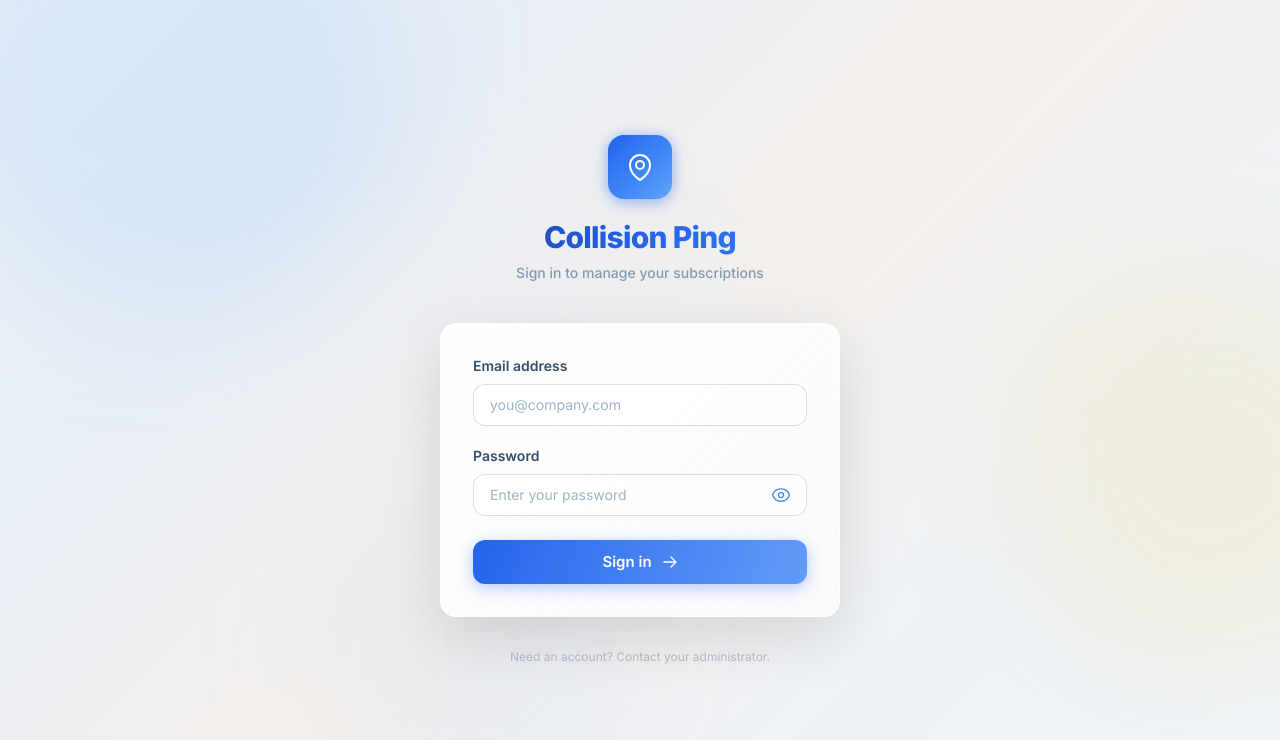
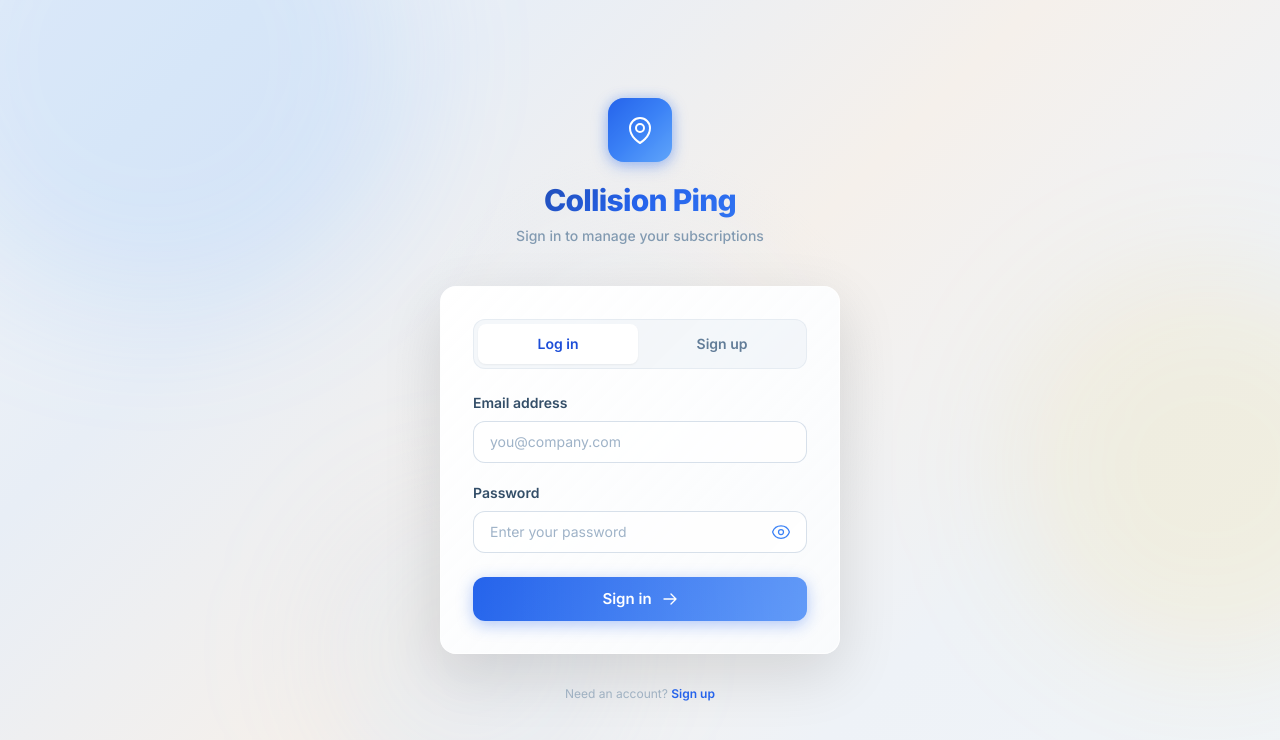
Before and after one commit to getconversationalai/collision-response, a Next.js app: page /login in a window 1280 px wide. Shown: the top 740 px of the page. Built offline with nearby package versions, Linux system fonts and the light colour scheme.

Commit message:
feat(signup): rename /apply -> /signup, add Log in/Sign up tabs, backward-compat redirect

```diff
--- a/src/app/apply/page.tsx
+++ b/src/app/apply/page.tsx
@@ -1,54 +1,19 @@
-import { getPublicMunicipalities } from '@/lib/actions/application-actions'
-import ApplicationForm from '@/components/apply/ApplicationForm'
+import { redirect } from 'next/navigation'
 
 export const dynamic = 'force-dynamic'
 
-export const metadata = {
-  title: 'Apply — Collision Ping',
-  description: 'Apply to receive real-time MVA alerts for your collision center.',
-}
-
-export default async function ApplyPage({
+// Backward-compat: the public signup form moved from /apply to /signup.
+// Preserve any pre-fill query params on the redirect.
+export default async function ApplyRedirect({
   searchParams,
 }: {
-  searchParams: Promise<{ email?: string; name?: string; company?: string }>
+  searchParams: Promise<Record<string, string | string[] | undefined>>
 }) {
-  const [municipalities, params] = await Promise.all([
-    getPublicMunicipalities(),
-    searchParams,
-  ])
-
-  return (
-    <div className="min-h-screen relative overflow-hidden">
-      <div className="fixed inset-0 -z-10 overflow-hidden pointer-events-none">
-        <div className="bg-orb bg-orb-1" />
-        <div className="bg-orb bg-orb-2" />
-        <div className="bg-orb bg-orb-3" />
-      </div>
-
-      <main className="max-w-2xl mx-auto px-4 sm:px-6 py-10 sm:py-16">
-        {/* Brand */}
-        <div className="text-center mb-10 animate-scale-in">
-          <div className="inline-flex items-center justify-center w-14 h-14 rounded-2xl mb-4 relative">
-            <div className="absolute inset-0 rounded-2xl bg-gradient-to-br from-brand-600 via-brand-500 to-brand-400 shadow-btn-glow" />
-            <svg className="w-7 h-7 text-white relative z-10" fill="none" viewBox="0 0 24 24" strokeWidth={1.5} stroke="currentColor">
-              <path strokeLinecap="round" strokeLinejoin="round" d="M15 10.5a3 3 0 1 1-6 0 3 3 0 0 1 6 0Z" />
-              <path strokeLinecap="round" strokeLinejoin="round" d="M19.5 10.5c0 7.142-7.5 11.25-7.5 11.25S4.5 17.642 4.5 10.5a7.5 7.5 0 1 1 15 0Z" />
-            </svg>
-          </div>
-          <h1 className="text-3xl font-extrabold gradient-text tracking-tight">Apply for Collision Ping</h1>
-          <p className="text-sm text-navy-400 mt-2 font-medium max-w-md mx-auto">
-            Real-time MVA alerts for your collision center. Tell us about your company and choose your coverage areas — an admin will review and get you set up.
-          </p>
-        </div>
-
-        <ApplicationForm
-          municipalities={municipalities}
-          initialEmail={params.email ?? ''}
-          initialContactName={params.name ?? ''}
-          initialCompanyName={params.company ?? ''}
-        />
-      </main>
-    </div>
-  )
+  const params = await searchParams
+  const qs = new URLSearchParams()
+  for (const [key, value] of Object.entries(params)) {
+    if (typeof value === 'string') qs.set(key, value)
+  }
+  const query = qs.toString()
+  redirect(query ? `/signup?${query}` : '/signup')
 }
--- a/src/app/login/page.tsx
+++ b/src/app/login/page.tsx
@@ -1,8 +1,10 @@
 'use client'
 
 import { useState } from 'react'
+import Link from 'next/link'
 import { useRouter } from 'next/navigation'
 import { createClient } from '@/lib/supabase/client'
+import AuthTabs from '@/components/AuthTabs'
 
 export default function LoginPage() {
   const [email, setEmail] = useState('')
@@ -60,6 +62,8 @@ export default function LoginPage() {
 
         {/* Login card */}
         <div className="glass-card-rich rounded-2xl p-8 space-y-6">
+          <AuthTabs active="login" />
+
           {error && (
             <div className="animate-fade-in-down flex items-start gap-3 bg-gradient-to-r from-red-50 to-red-50/50 border border-red-200/60 text-red-700 text-sm rounded-xl px-4 py-3.5">
               <div className="flex items-center justify-center w-5 h-5 rounded-full bg-red-100 shrink-0 mt-0.5">
@@ -148,8 +152,11 @@ export default function LoginPage() {
           </form>
         </div>
 
-        <p className="text-center text-xs text-navy-400/60 mt-8 animate-fade-in" style={{ animationDelay: '0.5s', animationFillMode: 'both' }}>
-          Need an account? Contact your administrator.
+        <p className="text-center text-xs text-navy-400/70 mt-8 animate-fade-in" style={{ animationDelay: '0.5s', animationFillMode: 'both' }}>
+          Need an account?{' '}
+          <Link href="/signup" className="text-brand-600 font-semibold hover:text-brand-700 transition-colors">
+            Sign up
+          </Link>
         </p>
       </div>
     </div>
--- /dev/null
+++ b/src/app/signup/page.tsx
@@ -0,0 +1,60 @@
+import { getPublicMunicipalities } from '@/lib/actions/application-actions'
+import ApplicationForm from '@/components/signup/ApplicationForm'
+import AuthTabs from '@/components/AuthTabs'
+
+export const dynamic = 'force-dynamic'
+
+export const metadata = {
+  title: 'Sign up — Collision Ping',
+  description: 'Sign up to receive real-time MVA alerts for your collision center.',
+}
+
+export default async function SignupPage({
+  searchParams,
+}: {
+  searchParams: Promise<{ email?: string; name?: string; company?: string }>
+}) {
+  const [municipalities, params] = await Promise.all([
+    getPublicMunicipalities(),
+    searchParams,
+  ])
+
+  return (
+    <div className="min-h-screen relative overflow-hidden">
+      <div className="fixed inset-0 -z-10 overflow-hidden pointer-events-none">
+        <div className="bg-orb bg-orb-1" />
+        <div className="bg-orb bg-orb-2" />
+        <div className="bg-orb bg-orb-3" />
+      </div>
+
+      <main className="max-w-2xl mx-auto px-4 sm:px-6 py-10 sm:py-16">
+        {/* Brand */}
+        <div className="text-center mb-7 animate-scale-in">
+          <div className="inline-flex items-center justify-center w-14 h-14 rounded-2xl mb-4 relative">
+            <div className="absolute inset-0 rounded-2xl bg-gradient-to-br from-brand-600 via-brand-500 to-brand-400 shadow-btn-glow" />
+            <svg className="w-7 h-7 text-white relative z-10" fill="none" viewBox="0 0 24 24" strokeWidth={1.5} stroke="currentColor">
+              <path strokeLinecap="round" strokeLinejoin="round" d="M15 10.5a3 3 0 1 1-6 0 3 3 0 0 1 6 0Z" />
+              <path strokeLinecap="round" strokeLinejoin="round" d="M19.5 10.5c0 7.142-7.5 11.25-7.5 11.25S4.5 17.642 4.5 10.5a7.5 7.5 0 1 1 15 0Z" />
+            </svg>
+          </div>
+          <h1 className="text-3xl font-extrabold gradient-text tracking-tight">Sign up for Collision Ping</h1>
+          <p className="text-sm text-navy-400 mt-2 font-medium max-w-md mx-auto">
+            Real-time MVA alerts for your collision center. Tell us about your company and choose your coverage areas — an admin will review and get you set up.
+          </p>
+        </div>
+
+        {/* Auth tabs */}
+        <div className="max-w-[300px] mx-auto mb-8 animate-fade-in-up" style={{ animationFillMode: 'both' }}>
+          <AuthTabs active="signup" />
+        </div>
+
+        <ApplicationForm
+          municipalities={municipalities}
+          initialEmail={params.email ?? ''}
+          initialContactName={params.name ?? ''}
+          initialCompanyName={params.company ?? ''}
+        />
+      </main>
+    </div>
+  )
+}
--- a/src/app/apply/success/page.tsx
+++ b/src/app/signup/success/page.tsx
@@ -1,4 +1,4 @@
-import ApplicationSuccess from '@/components/apply/ApplicationSuccess'
+import ApplicationSuccess from '@/components/signup/ApplicationSuccess'
 
 export const metadata = {
   title: 'Application received — Collision Ping',
--- /dev/null
+++ b/src/components/AuthTabs.tsx
@@ -0,0 +1,25 @@
+import Link from 'next/link'
+
+/**
+ * Log in / Sign up tab switcher shared by the login and signup pages.
+ * The active tab is a static pill; the other is a link to its route.
+ */
+export default function AuthTabs({ active }: { active: 'login' | 'signup' }) {
+  const base = 'flex-1 text-center py-2.5 rounded-lg text-sm font-semibold transition-all duration-200'
+  const activeCls = 'bg-white text-brand-700 shadow-sm'
+  const inactiveCls = 'text-navy-500 hover:text-navy-800'
+  return (
+    <div className="flex gap-1 p-1 bg-navy-50/70 rounded-xl border border-navy-100/50">
+      {active === 'login' ? (
+        <span className={`${base} ${activeCls}`}>Log in</span>
+      ) : (
+        <Link href="/login" className={`${base} ${inactiveCls}`}>Log in</Link>
+      )}
+      {active === 'signup' ? (
+        <span className={`${base} ${activeCls}`}>Sign up</span>
+      ) : (
+        <Link href="/signup" className={`${base} ${inactiveCls}`}>Sign up</Link>
+      )}
+    </div>
+  )
+}
--- a/src/components/apply/ApplicationForm.tsx
+++ b/src/components/signup/ApplicationForm.tsx
@@ -77,7 +77,7 @@ export default function ApplicationForm({
         municipalityIds: Array.from(selected),
         honeypot,
       })
-      if (res.ok) { router.push('/apply/success'); return }
+      if (res.ok) { router.push('/signup/success'); return }
       if (res.reason === 'validation') setError(res.errors?.[0] ?? 'Please check your entries.')
       else setError(res.message ?? 'Something went wrong. Please try again.')
     } catch {
--- a/src/lib/actions/application-actions.ts
+++ b/src/lib/actions/application-actions.ts
@@ -487,7 +487,7 @@ export async function updateNotificationEmails(emails: string[]): Promise<{ ok:
 }
 
 // ---------------------------------------------------------------------------
-// Admin: invite a prospect to apply (emails a pre-filled /apply link)
+// Admin: invite a prospect to apply (emails a pre-filled /signup link)
 // ---------------------------------------------------------------------------
 
 export type SendInviteInput = { email: string; contactName?: string; companyName?: string }
@@ -503,12 +503,12 @@ export async function sendApplicationInvite(input: SendInviteInput): Promise<Sen
   const contactName = input.contactName?.trim() || null
   const companyName = input.companyName?.trim() || null
 
-  // Build a /apply link that pre-fills the form for this prospect.
+  // Build a /signup link that pre-fills the form for this prospect.
   const appUrl = process.env.NEXT_PUBLIC_APP_URL ?? ''
   const params = new URLSearchParams({ email })
   if (contactName) params.set('name', contactName)
   if (companyName) params.set('company', companyName)
-  const applyUrl = `${appUrl}/apply?${params.toString()}`
+  const applyUrl = `${appUrl}/signup?${params.toString()}`
 
   const { subject, html } = applicationInviteEmail({ contactName, companyName, applyUrl })
   const res = await sendEmail({ to: email, subject, html })
--- a/src/lib/supabase/middleware.ts
+++ b/src/lib/supabase/middleware.ts
@@ -13,7 +13,7 @@ function getAdminIds(): string[] {
 // which would otherwise be bounced to /login. That page renders the
 // set-password form only when a session exists, and the "request a fresh
 // link" state otherwise — so exposing it to anon traffic is safe.
-const PUBLIC_PREFIXES = ['/login', '/apply', '/auth/confirm', '/set-password']
+const PUBLIC_PREFIXES = ['/login', '/signup', '/apply', '/auth/confirm', '/set-password']
 
 function isPublicPath(pathname: string): boolean {
   return PUBLIC_PREFIXES.some((p) => pathname === p || pathname.startsWith(p + '/'))
```
Also changed, not shown: src/components/signup/ApplicationSuccess.tsx (renamed from src/components/apply/ApplicationSuccess.tsx), 2 other files (tests, documents, lock files or other folders).
